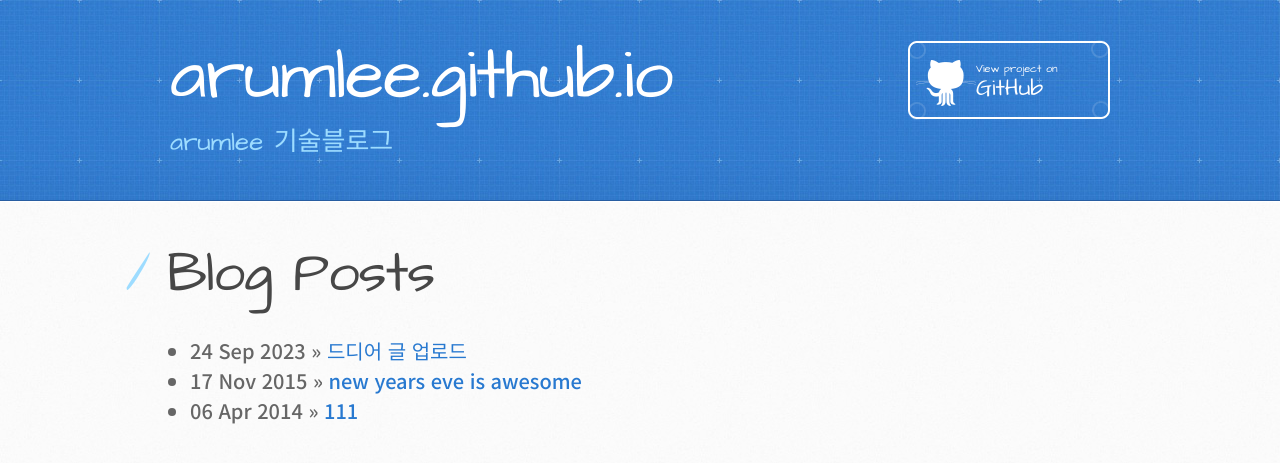
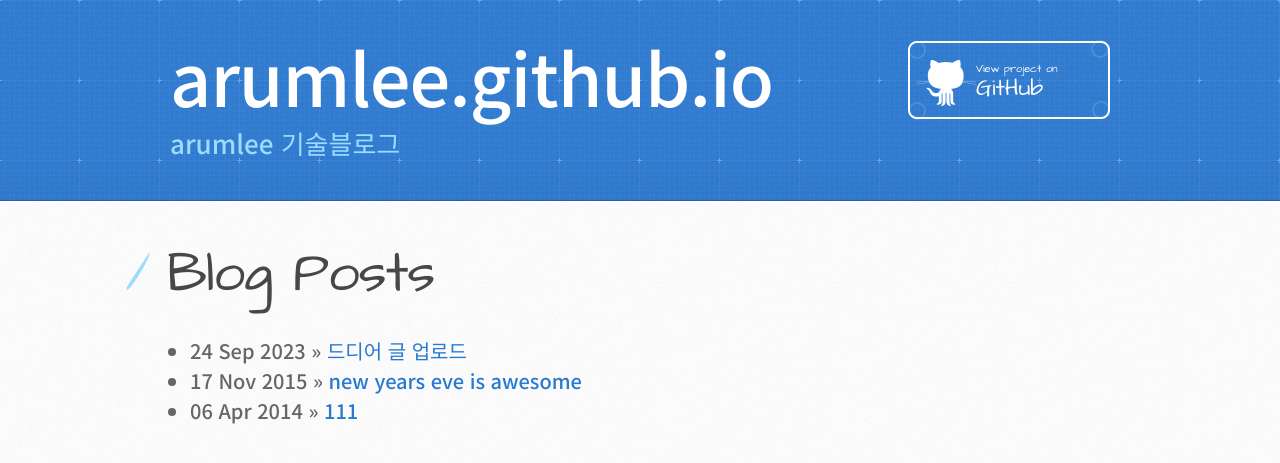
Before and after one commit to arumlee/arumlee.github.io, a Jekyll site: the page built from index.html, in a window 1280 px wide. Shown: the top 463 px of the page. Built offline with Jekyll 4.4.1, drawn with Linux system fonts in a browser that asks for light colours.

Commit message:
Change fonts another elements h2, h3

```diff
--- a/stylesheets/stylesheet.css
+++ b/stylesheets/stylesheet.css
@@ -461,6 +461,7 @@ header h1 {
   width: 540px;
   margin-top: 0;
   margin-bottom: 0.2em;
+  font-family: 'Noto Sans KR', sans-serif;
   font-size: 72px;
   font-weight: normal;
   line-height: 1;
@@ -472,6 +473,7 @@ header h2 {
   width: 540px;
   margin-top: 0;
   margin-bottom: 0;
+  font-family: 'Noto Sans KR', sans-serif;
   font-size: 26px;
   font-weight: normal;
   line-height: 1.3;
```
